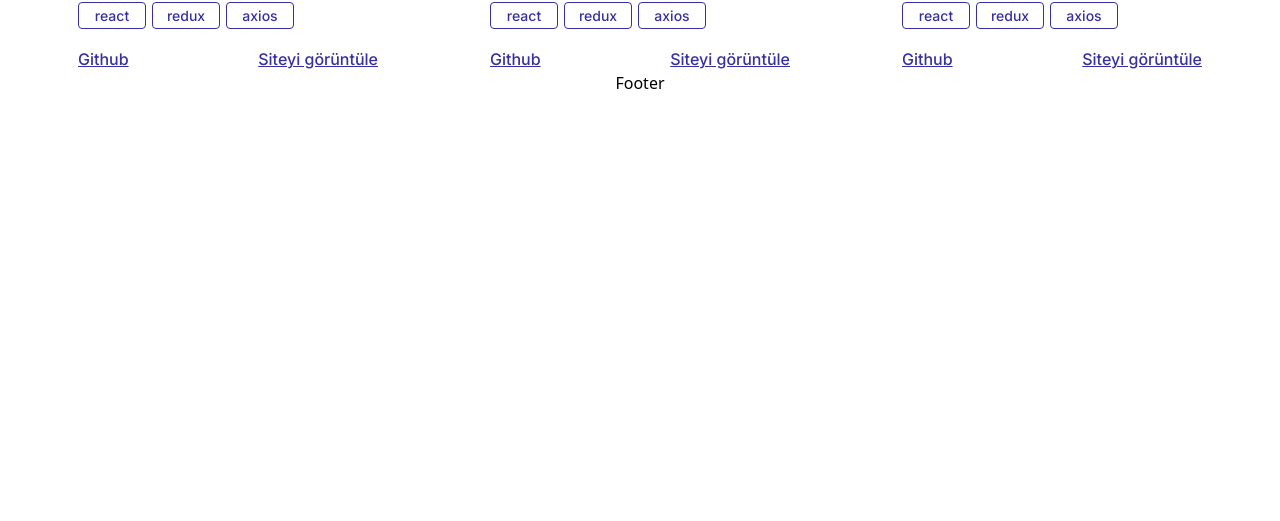
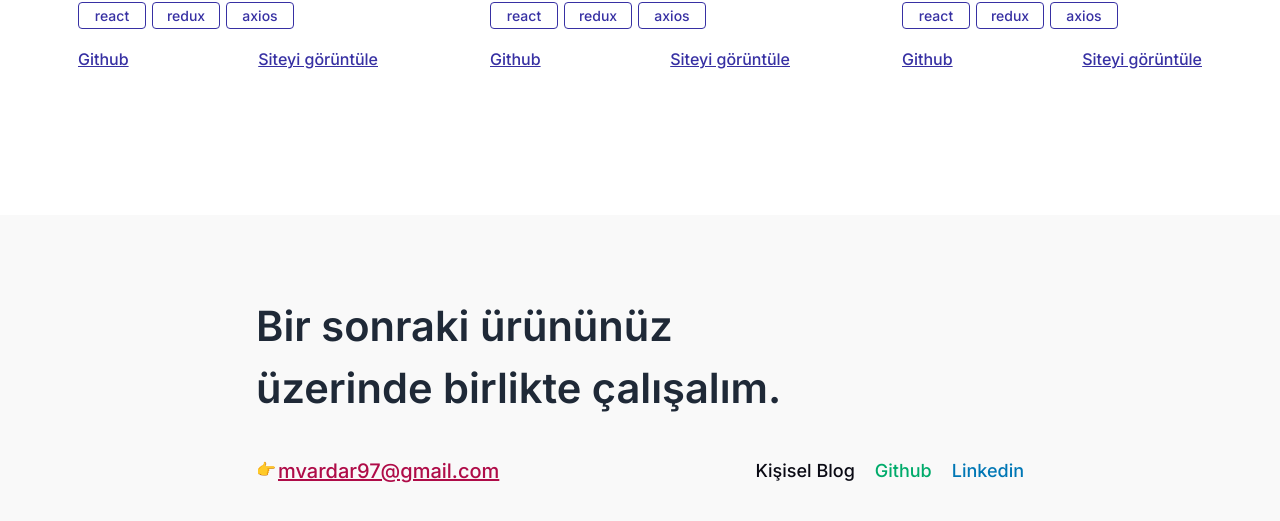
Before and after one commit to melih-vardar/cv-wit-ffc, a React (Vite) app: page / in a window 1280 px wide. Shown: the part 2063-2584 px from the top of the page. Before the commit the page ends 2158 px from the top, so only its background shows below. Built offline with nearby package versions, Linux system fonts and the light colour scheme; a web font is replaced by a local one; what tailwindcss-filters would draw is missing.

Commit message:
UI-completed

```diff
--- a/src/App.jsx
+++ b/src/App.jsx
@@ -14,7 +14,7 @@ function App() {
   const { theme } = useContext(ThemeContext);
 
   return (
-    <div className={`flex justify-center ${theme === 'light' ? 'lightMode' : 'darkMode'}`}>
+    <div className={`flex flex-col items-center ${theme === 'light' ? 'lightMode' : 'darkMode'}`}>
       <div className="w-3/5 flex flex-col items-center">
         <ModeSwitch />
         <Header />
@@ -24,8 +24,8 @@ function App() {
           <Profile />
           <Projects />
         </div>
-        <Footer />
       </div>
+      <Footer />
     </div>
   )
 }
--- a/src/components/Footer.jsx
+++ b/src/components/Footer.jsx
@@ -1,8 +1,27 @@
-import React from 'react'
+import React, { useContext } from 'react'
+import { ThemeContext } from '../context/ThemeContext'
+import { LangContext } from '../context/LangContext';
 
 function Footer() {
+    const { theme } = useContext(ThemeContext);
+    const { translate } = useContext(LangContext);
     return (
-        <div>Footer</div>
+        <div className={`flex flex-col gap-14 h-[26rem] w-full mt-36 pl-[20%] pt-20 ${theme === "light" ? "bg-[#F9F9F9]" : "bg-[#141414]"}`}>
+            <h1 className={`font-Inter font-semibold text-[2.6rem] w-[33.75rem] h-[6.6rem] ${theme === "light" ? "text-[#1F2937]" : "text-[#AEBCCF]"}`}>
+                {translate("letsWork")}
+            </h1>
+            <div className="flex justify-between w-3/4">
+                <div className="flex gap-0.5">
+                    <h2>👉</h2>
+                    <h2 className={`font-Inter font-medium text-xl underline ${theme === "light" ? "text-[#AF0C48]" : "text-specialWhite"}`}>mvardar97@gmail.com</h2>
+                </div>
+                <div className="flex gap-5">
+                    <button className={`font-Inter font-medium text-lg ${theme === "light" ? "text-[#0A0A14]" : "text-[#E1E1FF]"}`}>{translate("personalBlog")}</button>
+                    <button className={`font-Inter font-medium text-lg ${theme === "light" ? "text-[#00AB6B]" : "text-[#17D18B]"}`}>Github</button>
+                    <button className={`font-Inter font-medium text-lg ${theme === "light" ? "text-[#0077B5]" : "text-[#0BA6F6]"}`}>Linkedin</button>
+                </div>
+            </div>
+        </div>
     )
 }
 
--- a/src/components/Profile.jsx
+++ b/src/components/Profile.jsx
@@ -24,8 +24,8 @@ function Profile() {
                         <div className="flex flex-col gap-4 font-normal font-Inter text-lg w-80">
                             <h3>31.07.1997</h3>
                             <h3>Eskişehir</h3>
-                            <h3>Eskişehir Teknik Ünv. Malzeme Bilimi ve Mühendisliği</h3>
-                            <h3>Lisans, 2022</h3>
+                            <h3>{translate("educationDetail").firstPart}</h3>
+                            <h3>{translate("educationDetail").secondPart}</h3>
                             <h3>Frontend, UI</h3>
                         </div>
                     </div>
--- a/src/langTranslation.json
+++ b/src/langTranslation.json
@@ -29,7 +29,13 @@
         "dateOfBirth": "Doğum Tarihi",
         "city": "İkamet Şehri",
         "education": "Eğitim",
-        "preferredRole": "Tercih Edilen Rol"
+        "educationDetail": {
+            "firstPart": "Eskişehir Teknik Ünv. Malzeme Bilimi ve Mühendisliği",
+            "secondPart": "Lisans, 2022"
+        },
+        "preferredRole": "Tercih Edilen Rol",
+        "letsWork": "Bir sonraki ürününüz üzerinde birlikte çalışalım.",
+        "personalBlog": "Kişisel Blog"
     },
     "en": {
         "buttonText": {
@@ -61,6 +67,12 @@
         "dateOfBirth": "Date of Birth",
         "city": "City",
         "education": "Education",
-        "preferredRole": "Preferred Role"
+        "educationDetail": {
+            "firstPart": "Eskişehir Technical Unv. Material Science and Engineering",
+            "secondPart": "Bachelor, 2022"
+        },
+        "preferredRole": "Preferred Role",
+        "letsWork": "Let’s work together on your next product.",
+        "personalBlog": "Personal Blog"
     }
 }
```
